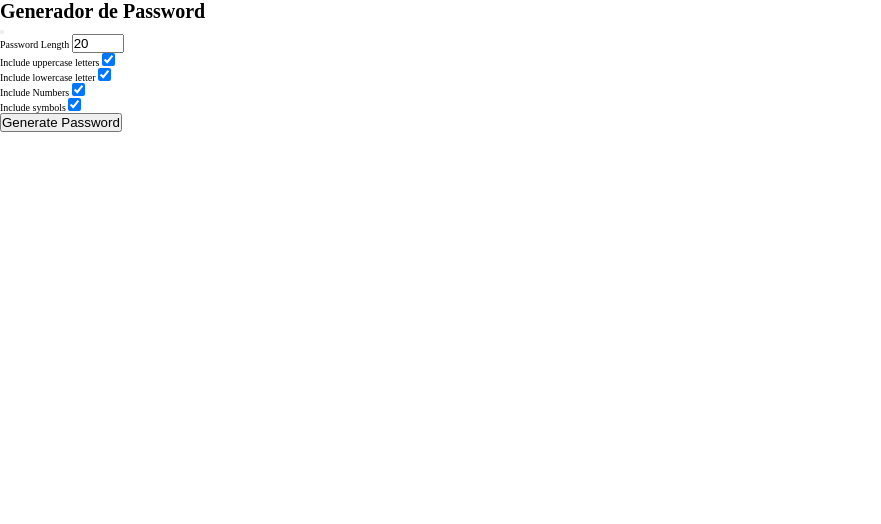
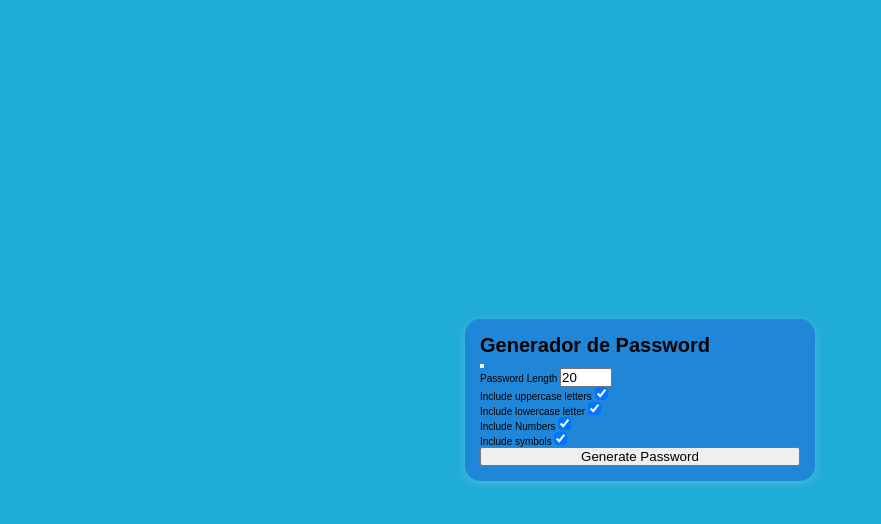
Before and after one commit to RicardoColladoRothschild/passwordGenerator.github.io, a plain HTML site: page index.html in a window 1280 px wide. Shown: the whole page, without its empty margins (0-881 px from the left). Drawn offline with Linux system fonts and the light colour scheme.

Commit message:
added some css style to the main

```diff
--- a/style.css
+++ b/style.css
@@ -1,3 +1,9 @@
+:root{
+    --backgroundStrong:#2087d8;
+    --backgroundBody:#20acd8;
+    --lettersColor:#f8efed;
+
+}
 *{
     padding:0;
     margin:0;
@@ -7,3 +13,25 @@
 html{
     font-size: 62.5%;
 }
+
+body{
+    width:100%;
+    height: 100vh;
+    display:grid;
+    place-items: center;
+    font-family: sans-serif;
+    background-color: var(--backgroundBody);
+}
+
+.container{
+    width:350px;
+    height: auto;
+    max-width: 100%;
+    padding:15px;
+    display:flex;
+    flex-direction: column;
+    background-color: var(--backgroundStrong);
+    border-radius: 15px;
+    box-shadow:0 2px 10px rgba(255,255,255,0.20);
+
+}
```
